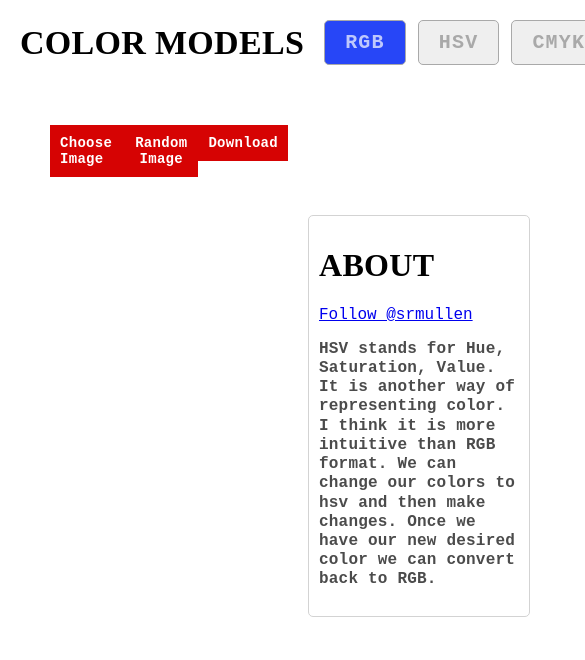
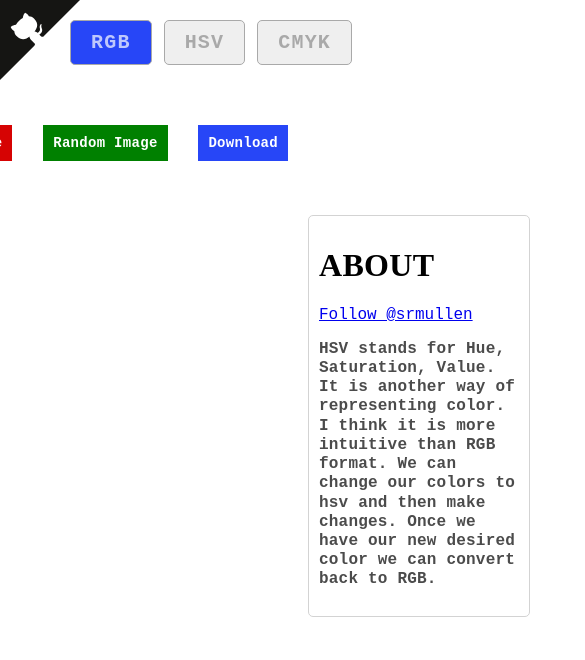
Before and after one commit to srmullen/color_kernels, a website built with webpack: page src/index.html in a window 390 px wide. Shown: the top 660 px of the page, 585 px wide, since content can reach past the window. Built offline with nearby package versions, Linux system fonts and the light colour scheme; what crypto-random-string, dat.gui, gpu.js would draw is missing.

Commit message:
change default photo size. add github link

```diff
--- a/src/index.html
+++ b/src/index.html
@@ -7,30 +7,77 @@
   <link rel='icon' href='favicon.ico' type='image/x-icon' />
 </head>
 <body>
+  <a href="https://github.com/srmullen/color_kernels" class="github-corner" aria-label="View source on GitHub"><svg width="80" height="80"
+      viewBox="0 0 250 250"
+      style="fill:#151513; color:#fff; position: absolute; top: 0; border: 0; left: 0; transform: scale(-1, 1);"
+      aria-hidden="true">
+      <path d="M0,0 L115,115 L130,115 L142,142 L250,250 L250,0 Z"></path>
+      <path
+        d="M128.3,109.0 C113.8,99.7 119.0,89.6 119.0,89.6 C122.0,82.7 120.5,78.6 120.5,78.6 C119.2,72.0 123.4,76.3 123.4,76.3 C127.3,80.9 125.5,87.3 125.5,87.3 C122.9,97.6 130.6,101.9 134.4,103.2"
+        fill="currentColor" style="transform-origin: 130px 106px;" class="octo-arm"></path>
+      <path
+        d="M115.0,115.0 C114.9,115.1 118.7,116.5 119.8,115.4 L133.7,101.6 C136.9,99.2 139.9,98.4 142.2,98.6 C133.8,88.0 127.5,74.4 143.8,58.0 C148.5,53.4 154.0,51.2 159.7,51.0 C160.3,49.4 163.2,43.6 171.4,40.1 C171.4,40.1 176.1,42.5 178.8,56.2 C183.1,58.6 187.2,61.8 190.9,65.4 C194.5,69.0 197.7,73.2 200.1,77.6 C213.8,80.2 216.3,84.9 216.3,84.9 C212.7,93.1 206.9,96.0 205.4,96.6 C205.1,102.4 203.0,107.8 198.3,112.5 C181.9,128.9 168.3,122.5 157.7,114.1 C157.9,116.9 156.7,120.9 152.7,124.9 L141.0,136.5 C139.8,137.7 141.6,141.9 141.8,141.8 Z"
+        fill="currentColor" class="octo-body"></path>
+    </svg>
+    <style>
+      .github-corner:hover .octo-arm {
+        animation: octocat-wave 560ms ease-in-out
+      }
+
+      @keyframes octocat-wave {
+
+        0%,
+        100% {
+          transform: rotate(0)
+        }
+
+        20%,
+        60% {
+          transform: rotate(-25deg)
+        }
+
+        40%,
+        80% {
+          transform: rotate(10deg)
+        }
+      }
+
+      @media (max-width:500px) {
+        .github-corner:hover .octo-arm {
+          animation: none
+        }
+
+        .github-corner .octo-arm {
+          animation: octocat-wave 560ms ease-in-out
+        }
+      }
+    </style>
+  </a>
   <nav>
-    <h1 class="title">Color Models</h1>
+    <!-- <h1 class="title">Color Models</h1> -->
     <div class="links">
-      <button id="rgbBtn" class="active" data-navigo><span>RGB</span></button>
-      <button id="hsvBtn" data-navigo><span>HSV</span></button>
-      <button id="cmykBtn" data-navigo><span>CMYK</span></button>
+      <button id="rgbBtn" class="active"><span>RGB</span></button>
+      <button id="hsvBtn"><span>HSV</span></button>
+      <button id="cmykBtn"><span>CMYK</span></button>
     </div>
   </nav>
   <div class="container">
     <div class="row1">
-      <div class="left-buttons">
+      <div class="buttons">
         <div>
-          <label>
+          <label class="bg-red">
             Choose Image
             <input type="file" />
           </label>
         </div>
         <div>
-          <button id="random-btn" class="btn primary">Random Image</button>
+          <button id="random-btn" class="btn primary bg-green">Random Image</button>
+        </div>
+        <div>
+          <button id="download-btn" class="btn primary bg-blue">Download</button>
         </div>
       </div>
-      <div>
-        <button id="download-btn" class="btn primary">Download</button>
-      </div>
+
     </div>
     <div class="row2">
       <div id="canvas-container"></div>
--- a/src/style.scss
+++ b/src/style.scss
@@ -1,6 +1,8 @@
 $body-color: #fff;
 $top-padding: 80px;
 $primary-color: rgb(214, 3, 3);
+$green: green;
+$blue: rgb(39, 70, 247);
 
 
 body {
@@ -20,6 +22,7 @@ nav {
   z-index: 10;
   text-align: center;
   align-items: center;
+  margin-left: 50px;
 
   button {
     text-decoration: none;
@@ -39,7 +42,7 @@ nav {
         opacity: 0.7;
       }
       color: white;
-      background-color: rgb(39, 70, 247);
+      background-color: $blue;
     }
   }
 }
@@ -63,8 +66,20 @@ p {
   opacity: 0.7;
 }
 
+.bg-red {
+  background-color: $primary-color;
+}
+
+.bg-green {
+  background-color: $green;
+}
+
+.bg-blue {
+  background-color: $blue;
+}
+
 label {
-  background-color: $primary-color;
+  // background-color: $primary-color;
   padding: 10px;
   color: #fff;
   font-family: 'Courier New', Courier, monospace;
@@ -96,11 +111,10 @@ label {
   }
 
   .row1 {
-    display: flex;
-    justify-content: space-between;
     grid-row: 1;
-    .left-buttons {
-      width: 280px;
+    .buttons {
+      float: right;
+      width: 400px;
       display: flex;
       justify-content: space-between;
 
@@ -134,11 +148,24 @@ label {
   font-weight: 550;
   letter-spacing: 0.3px;
   font-size: 14px;
-  &.primary {
-    background: $primary-color;
+  &.bg-red {
     &:hover {
       background-color: lighten($color: $primary-color, $amount: 5);
       opacity: 0.7;
     }
   }
+
+  &.bg-green {
+    &:hover {
+      background-color: lighten($color: $green, $amount: 5);
+      opacity: 0.7;
+    }
+  }
+
+  &.bg-blue {
+    &:hover {
+      background-color: lighten($color: $blue, $amount: 5);
+      opacity: 0.7;
+    }
+  }
 }
--- a/src/utils.js
+++ b/src/utils.js
@@ -70,6 +70,6 @@ export function unsplashUrl(user, image) {
 
 export function randomImage() {
   // const url = `https://source.unsplash.com/random?_=${cryptoRandomString({ length: 6 })}`;
-  const url = `https://picsum.photos/1000?_=${cryptoRandomString({ length: 6 })}`;
+  const url = `https://picsum.photos/1333/1000?_=${cryptoRandomString({ length: 6 })}`;
   return loadImage(url);
 }
--- a/webpack.config.js
+++ b/webpack.config.js
@@ -12,7 +12,8 @@ module.exports = env => {
     },
     plugins: [
       new HtmlWebpackPlugin({
-        template: './src/index.html'
+        template: './src/index.html',
+        favicon: './favicon.ico'
       })
     ],
     module: {
```
